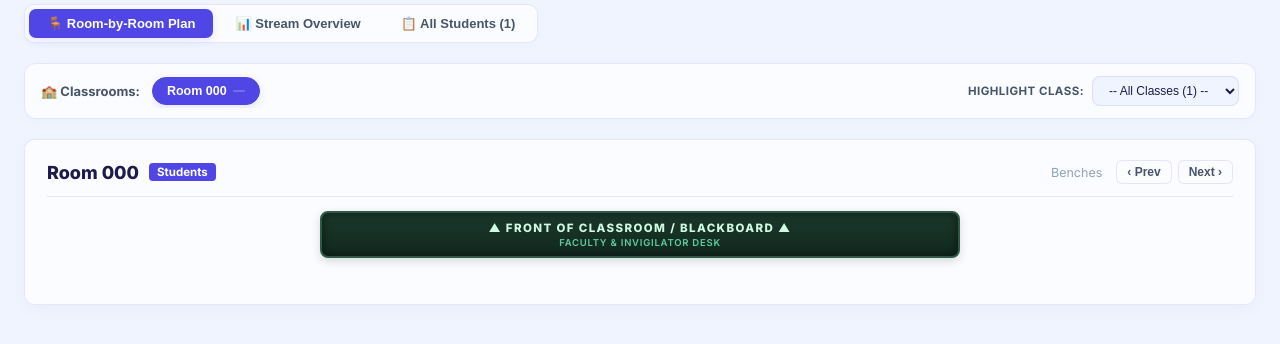
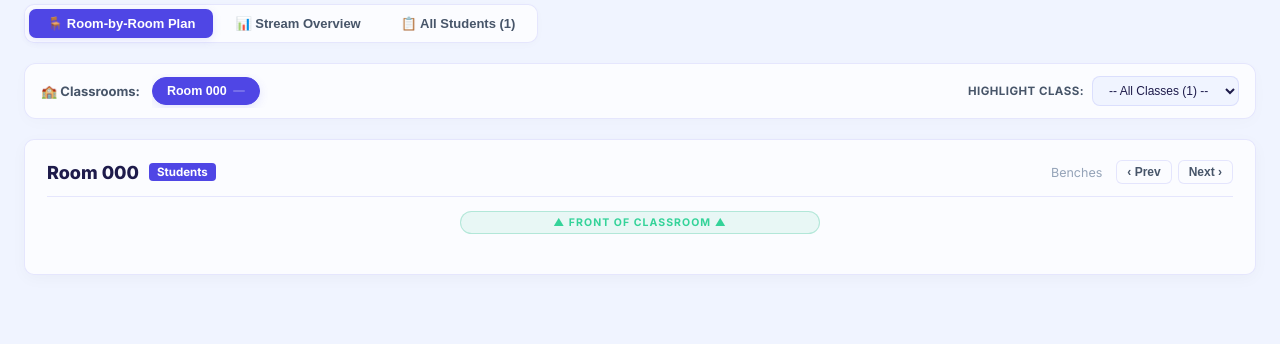
Before and after one commit to sajeerrr/Exam-Seat-Management-System, a Django app: template exam_allocator/templates/exam_allocator/session_allocation_result.html in a window 1280 px wide. Shown: the part 193-537 px from the top of the page. Run offline with Django 5.2, Linux system fonts and the light colour scheme; tables that the repository leaves empty hold one stand-in row (values such as "Sample post"); the template is opened without the code that fills it: values that come from a table or form of the project are taken from there, most other values are stand-ins (such as "Sample title", 1, 10 or a date in 2020); data that the repository does not hold is empty.

Commit message:
seat view updated 1.1

```diff
--- a/exam_allocator/templates/exam_allocator/session_allocation_result.html
+++ b/exam_allocator/templates/exam_allocator/session_allocation_result.html
@@ -546,37 +546,25 @@
         flex-wrap: wrap;
     }
 
-    /* Classroom Front Board (Chalkboard) */
+    /* Minimalist Classroom Front Orientation Bar */
     .classroom-board-simple {
-        max-width: 640px;
-        margin: 0 auto 20px;
-        background: linear-gradient(180deg, #1b382b 0%, #11281e 100%);
-        border: 2px solid #2e5944;
-        border-radius: 8px;
-        padding: 8px 16px;
+        max-width: 360px;
+        margin: 0 auto 14px;
+        background: rgba(16, 185, 129, 0.08);
+        border: 1px solid rgba(16, 185, 129, 0.25);
+        border-radius: 20px;
+        padding: 4px 16px;
         text-align: center;
-        box-shadow: inset 0 0 10px rgba(0,0,0,0.5), 0 3px 10px rgba(0,0,0,0.15);
-    }
-    .chalkboard-frame {
-        display: flex;
-        flex-direction: column;
-        align-items: center;
-        gap: 2px;
+        display: flex;
+        align-items: center;
+        justify-content: center;
     }
     .chalkboard-main {
-        font-size: 11.5px;
-        font-weight: 800;
-        letter-spacing: 0.12em;
+        font-size: 10.5px;
+        font-weight: 700;
+        letter-spacing: 0.1em;
         text-transform: uppercase;
-        color: #d1fae5;
-    }
-    .chalkboard-sub {
-        font-size: 9.5px;
-        font-weight: 600;
-        letter-spacing: 0.08em;
-        text-transform: uppercase;
-        color: #6ee7b7;
-        opacity: 0.85;
+        color: #34d399;
     }
 
     .print-room-sheet-header {
@@ -1037,11 +1025,8 @@
         }
         .chalkboard-main {
             color: #0f172a !important;
-            font-size: 9pt !important;
-        }
-        .chalkboard-sub {
-            color: #475569 !important;
-            font-size: 8pt !important;
+            font-size: 8.5pt !important;
+            font-weight: 700 !important;
         }
 
         /* 3-Column Bench Layout */
@@ -1417,12 +1402,9 @@
                         </div>
                     </div>
 
-                    <!-- Front / Blackboard Bar -->
+                    <!-- Front of Classroom Bar -->
                     <div class="classroom-board-simple">
-                        <div class="chalkboard-frame">
-                            <span class="chalkboard-main">▲ FRONT OF CLASSROOM / BLACKBOARD ▲</span>
-                            <span class="chalkboard-sub">FACULTY &amp; INVIGILATOR DESK</span>
-                        </div>
+                        <span class="chalkboard-main">▲ FRONT OF CLASSROOM ▲</span>
                     </div>
 
                     <!-- Exactly 3 Bench Columns (5, 5, 5 Benches) -->
```
